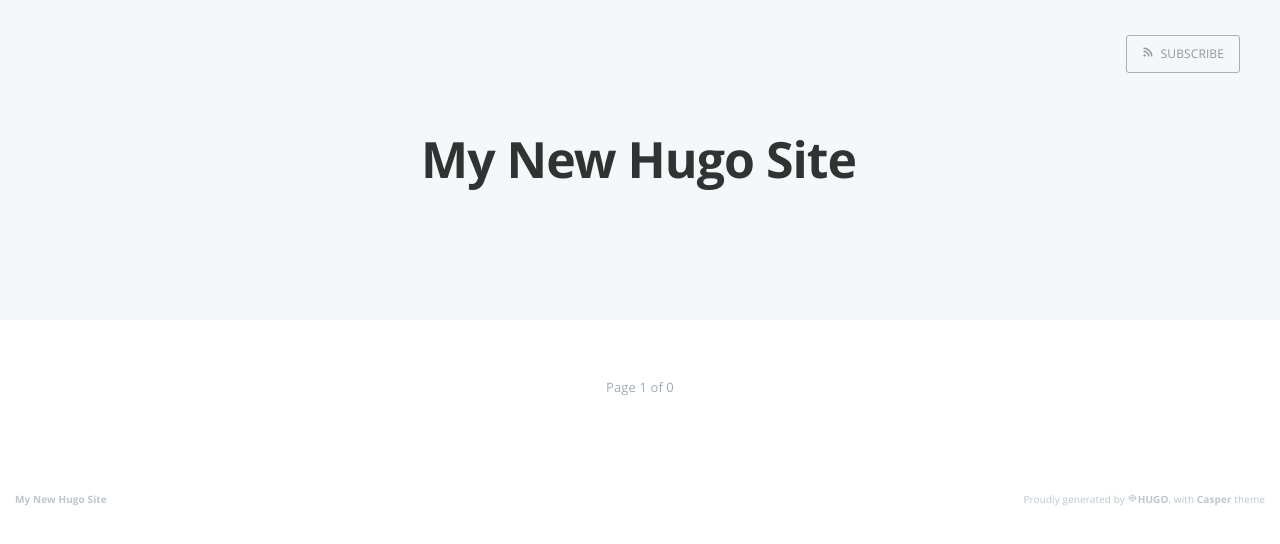
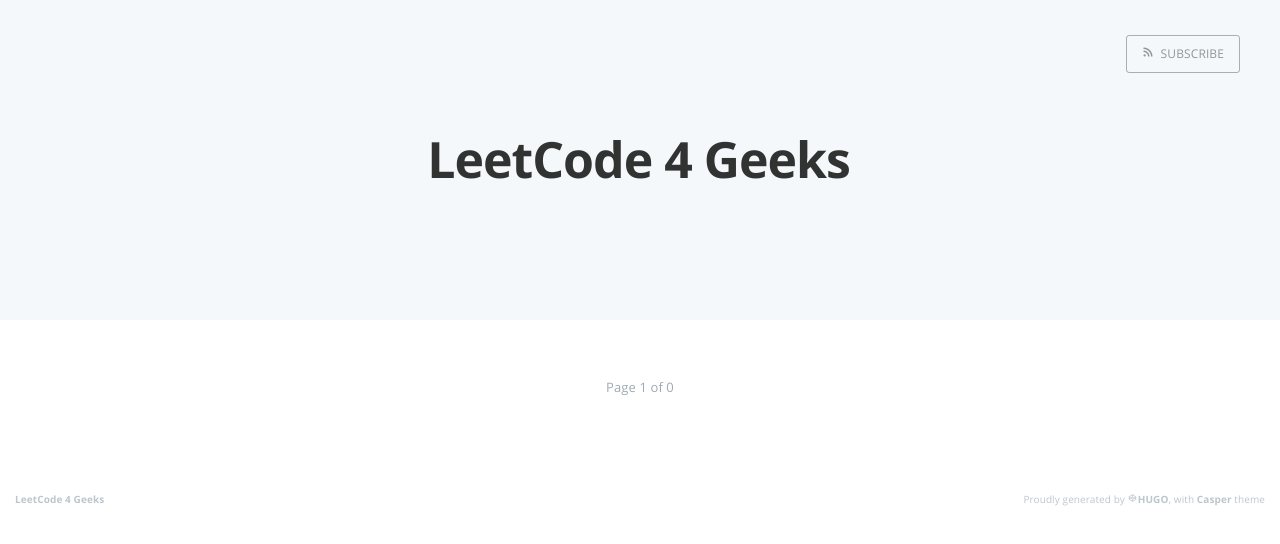
Before and after one commit to meoscar/meoscar.github.io, a plain HTML site: page index.html in a window 1280 px wide. Drawn offline with Linux system fonts and the light colour scheme.

Commit message:
change website name 2

```diff
--- a/index.html
+++ b/index.html
@@ -11,14 +11,14 @@
 
 
 
-<meta name="twitter:title" content="My New Hugo Site"/>
+<meta name="twitter:title" content="LeetCode 4 Geeks"/>
 <meta name="twitter:description" content=""/>
 <meta name="twitter:site" content="@"/>
 
 
 
-  	<meta property="og:title" content="My New Hugo Site" />
-  	<meta property="og:site_name" content="My New Hugo Site" />
+  	<meta property="og:title" content="LeetCode 4 Geeks" />
+  	<meta property="og:site_name" content="LeetCode 4 Geeks" />
   	<meta property="og:url" content="https://meoscar.github.io/" />
 
 
@@ -52,7 +52,7 @@
 
 
 
-        <link href="https://meoscar.github.io/index.xml" rel="alternate" type="application/rss+xml" title="My New Hugo Site" />
+        <link href="https://meoscar.github.io/index.xml" rel="alternate" type="application/rss+xml" title="LeetCode 4 Geeks" />
 
 
     <meta name="generator" content="Hugo 0.52" />
@@ -159,7 +159,7 @@
 
 
 
-            <h1 class="page-title">My New Hugo Site</h1>
+            <h1 class="page-title">LeetCode 4 Geeks</h1>
             <h2 class="page-description"></h2>
         </div>
     </div>
@@ -203,7 +203,7 @@
 </main>
 
     <footer class="site-footer clearfix">
-        <section class="copyright"><a href="">My New Hugo Site</a> </section>
+        <section class="copyright"><a href="">LeetCode 4 Geeks</a> </section>
 
         <section class="poweredby">Proudly generated by <a class="icon-hugo" href="http://gohugo.io">HUGO</a>, with <a class="icon-theme" href="https://github.com/vjeantet/hugo-theme-casper">Casper</a> theme</section>
 
```
